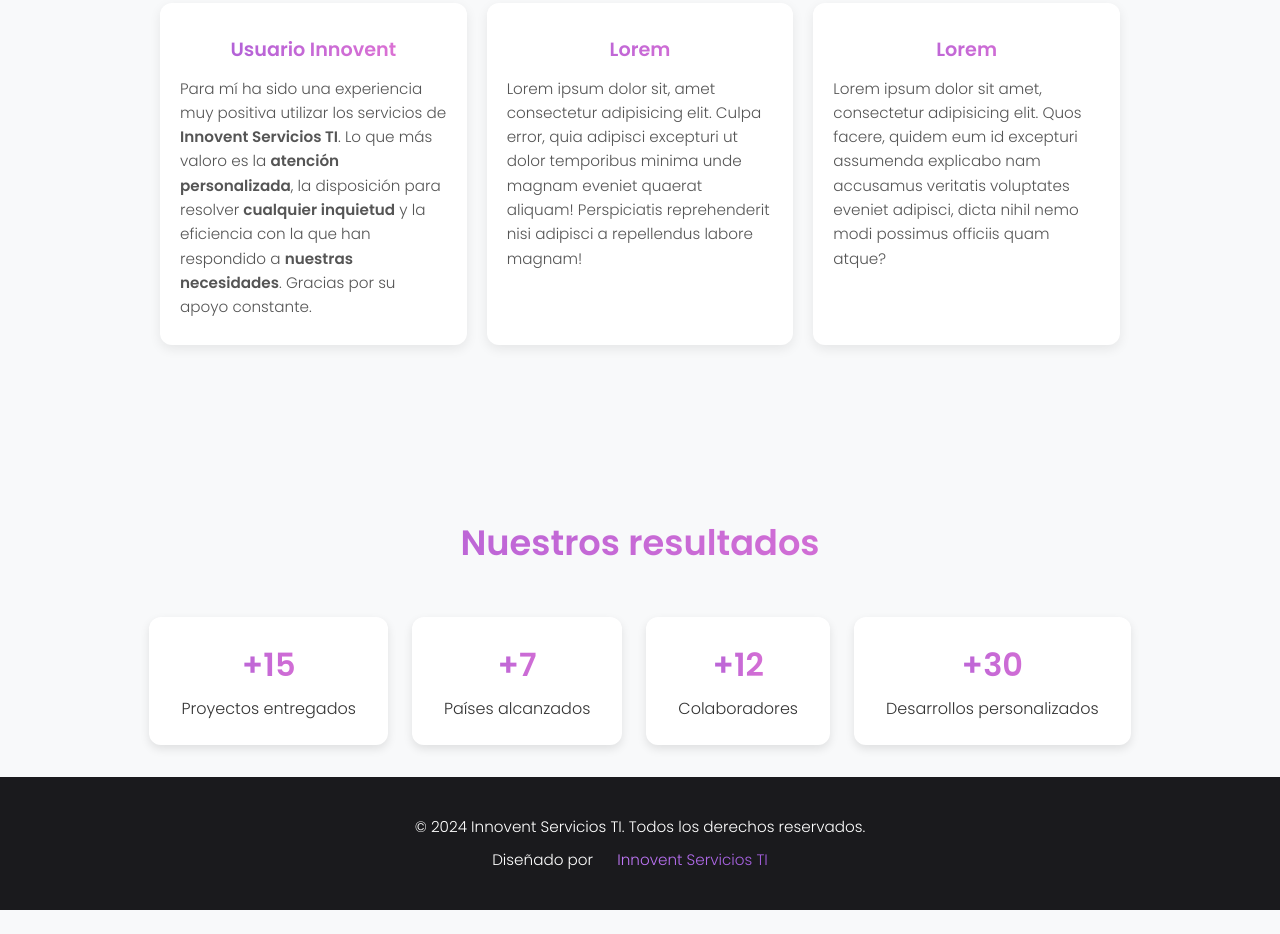
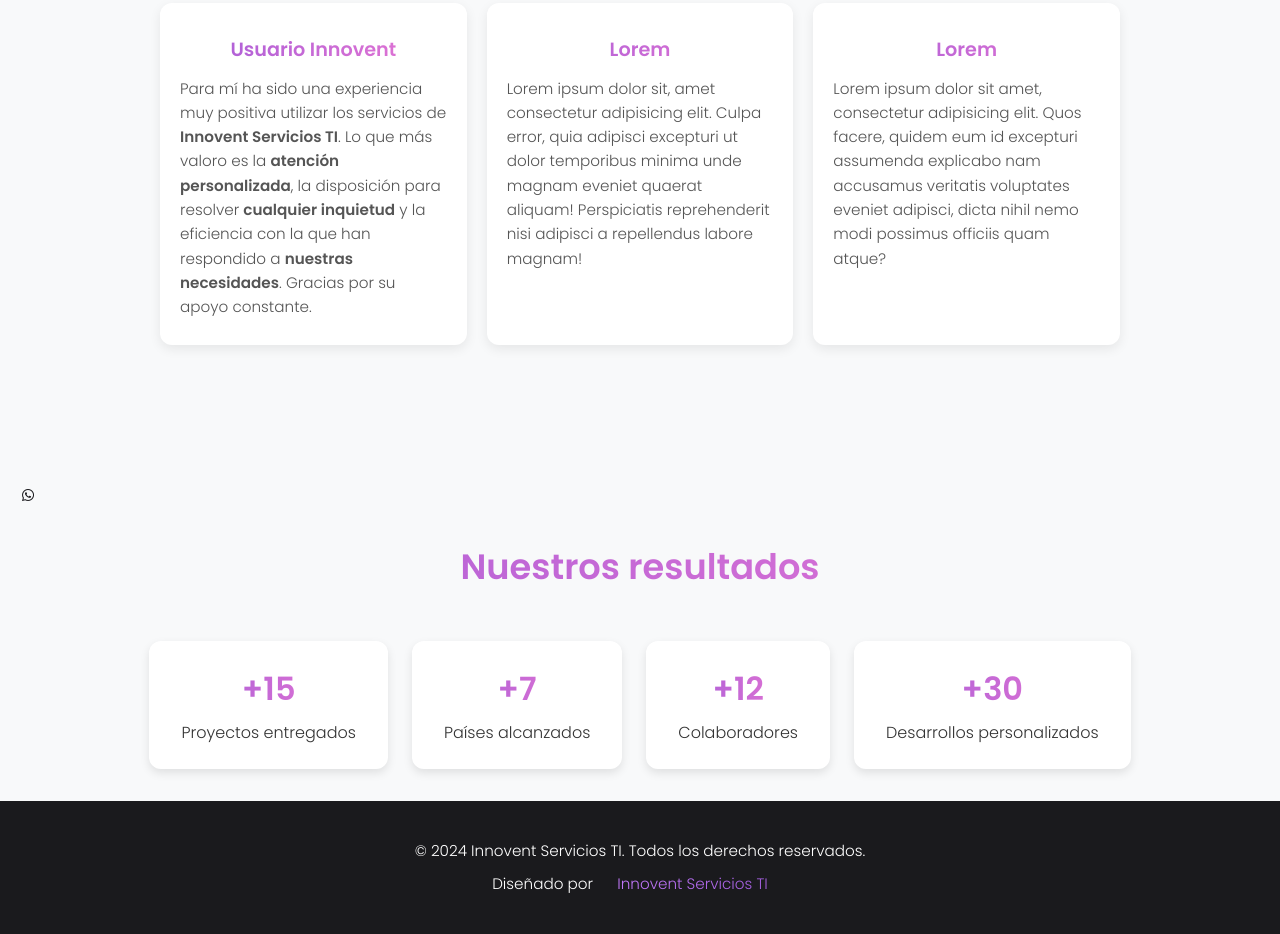
Before and after one commit to manuelp0635/pagina-web-empresa-unica, a plain HTML site: page index.html in a window 1280 px wide. Shown: the part 2903-3837 px from the top of the page. Before the commit the page ends 3813 px from the top, so only its background shows below. Drawn offline with nearby package versions, Linux system fonts and the light colour scheme; animation ran at ten frames a second.

Commit message:
Update index.html

```diff
--- a/index.html
+++ b/index.html
@@ -165,11 +165,13 @@
    💬 ¡Contáctanos por WhatsApp!
 </a>
 
+<!-- BOTÓN FLOTANTE DE WHATSAPP -->
 <a href="https://wa.link/8bakqr"
-   class="whatsapp-boton mobile"
+   class="whatsapp-btn"
    target="_blank"
-   rel="noopener noreferrer">
-   💬 WhatsApp
+   rel="noopener noreferrer"
+   aria-label="Chatear por WhatsApp">
+   <i class='bx bxl-whatsapp'></i>
 </a>
 
 <section class="dashboard-stats-horizontal">
```
